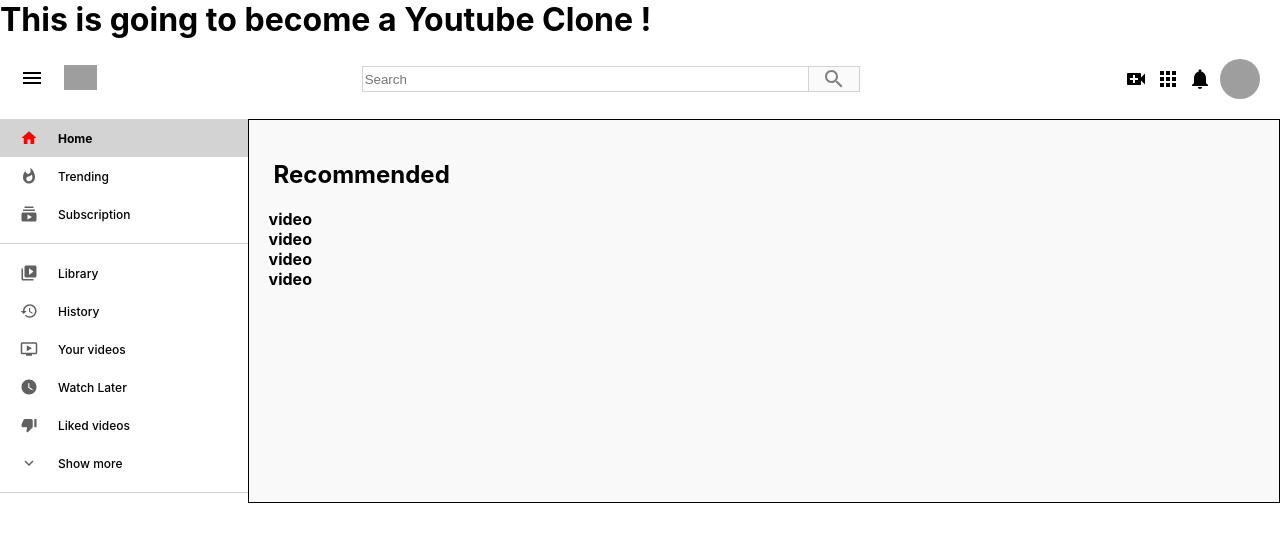
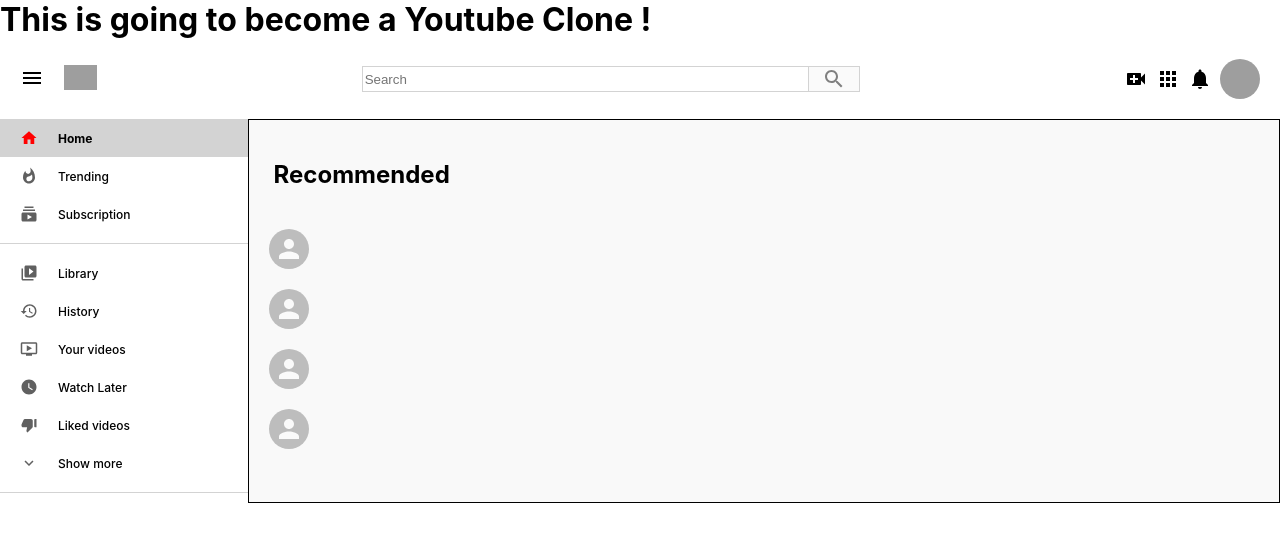
Before and after one commit to waleedd32/Youtube-clone, a React (Create React App) app: page / in a window 1280 px wide. Shown: the top 542 px of the page. Built offline with nearby package versions, Linux system fonts and the light colour scheme; grey boxes are pictures that could not be loaded.

Commit message:
adding avatar icons in VideoCard.js

```diff
--- a/src/components/VideoCard.js
+++ b/src/components/VideoCard.js
@@ -1,9 +1,17 @@
 import React from "react";
-
+import { Avatar } from "@material-ui/core";
 function VideoCard({ image, title, channel, views, timestamp, channelImage }) {
   return (
-    <div>
-      <h4>video</h4>
+    <div className="videoCard">
+      {" "}
+      <img className="videoCard__thumbnail" src={image} alt="" />
+      <div className="videoCard__info">
+        <Avatar
+          className="videoCard__avatar"
+          alt={channel}
+          src={channelImage}
+        />
+      </div>
     </div>
   );
 }
```
Also changed, not shown: 1 other file (tests, documents, lock files or other folders).
